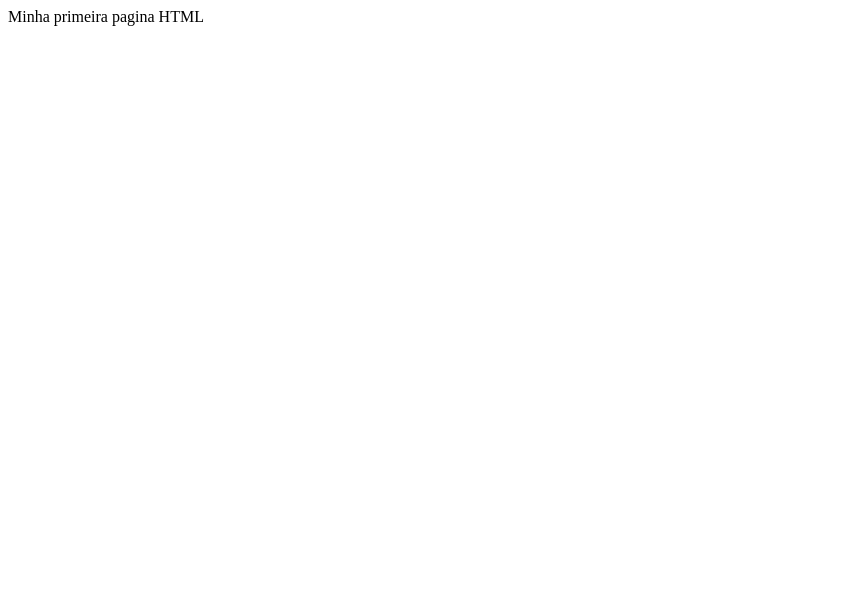
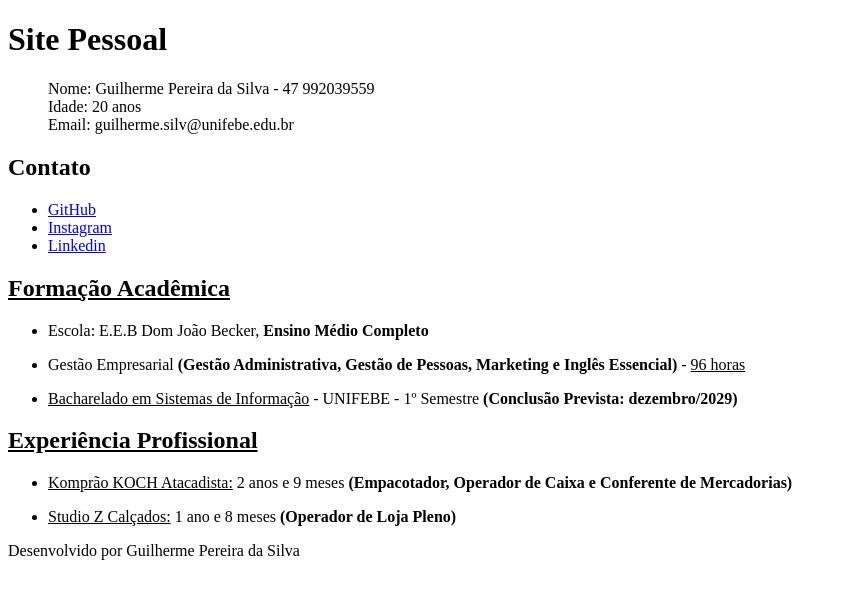
Before and after one commit to guilhermesilv-dev/Site-Pessoal, a plain HTML site: page index..html in a window 1280 px wide. Shown: the whole page, without its empty margins (0-847 px from the left). Drawn offline with Linux system fonts and the light colour scheme.

Commit message:
Add files via upload

```diff
--- a/index..html
+++ b/index..html
@@ -1,5 +1,81 @@
 <!DOCTYPE html>
-<head>
-    <title>Meu Primeiro HTML</title>
-</head>
-    <body>Minha primeira pagina HTML</body>
+<html>
+    <head>
+<title>
+    Meu Site Pessoal
+</title>
+    </head>
+    <body>
+        <header>
+            <h1>Site Pessoal</h1>
+            <div>
+                <ul>
+                    Nome: Guilherme Pereira da Silva - 47 992039559
+                    <br>Idade: 20 anos
+                    <br>Email: guilherme.silv@unifebe.edu.br
+                </ul>
+            </div>
+            <nav>
+                <h2>Contato</h2>
+                <ul>
+                    <li>
+                        <a target="_blank" href="https://github.com/guilhermesilv-dev">GitHub</a>
+                    </li>
+                    <li>
+                        <a target="_blank" href="https://www.instagram.com/gui_.prt/">Instagram</a>
+                    </li>
+                    <li>
+                        <a target="_blank" href="https://www.linkedin.com/in/guilherme-pereira-5396273b6/">Linkedin</a>
+                    </li>
+                </ul>
+            </nav>
+        </header>
+    </body>
+
+    <main>
+        <section>
+     <h2>
+        <u>Formação Acadêmica</u>
+     </h2>
+     <article>
+        <ul>
+            <li>
+                <p>Escola: E.E.B Dom João Becker, <b>Ensino Médio Completo</b></p>
+            </li>
+            <li>
+                <p>Gestão Empresarial <b>(Gestão Administrativa, Gestão de Pessoas, Marketing e Inglês Essencial)</b> - <u>96 horas</u></p>
+            </li>
+            <li>
+                <p>
+                    <u>Bacharelado em Sistemas de Informação</u> - UNIFEBE - 1º Semestre <b>(Conclusão Prevista: dezembro/2029)</b>
+                </p>
+            </li>
+        </ul>
+     </article>
+        </section>
+        <div>
+            <section>
+                <h2>
+                    <u>Experiência Profissional</u>
+                </h2>
+
+                <ul>
+                    <li>
+                        <p>
+                          <u>Komprão KOCH Atacadista:</u> 2 anos e 9 meses <b>(Empacotador, Operador de Caixa e Conferente de Mercadorias)</b>
+                        </p>
+                    </li>
+                    <li>
+                        <p>
+                            <u>Studio Z Calçados:</u> 1 ano e 8 meses <b>(Operador de Loja Pleno)</b>
+                        </p>
+                    </li>
+                </ul>
+            </section>
+        </div>
+    </main>
+
+    <footer>
+        Desenvolvido por Guilherme Pereira da Silva
+    </footer>
+</html>
```
